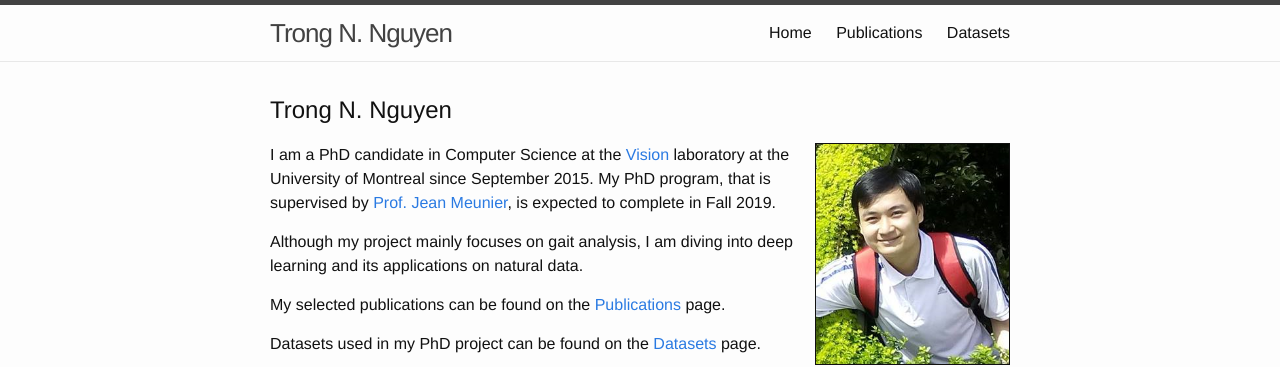
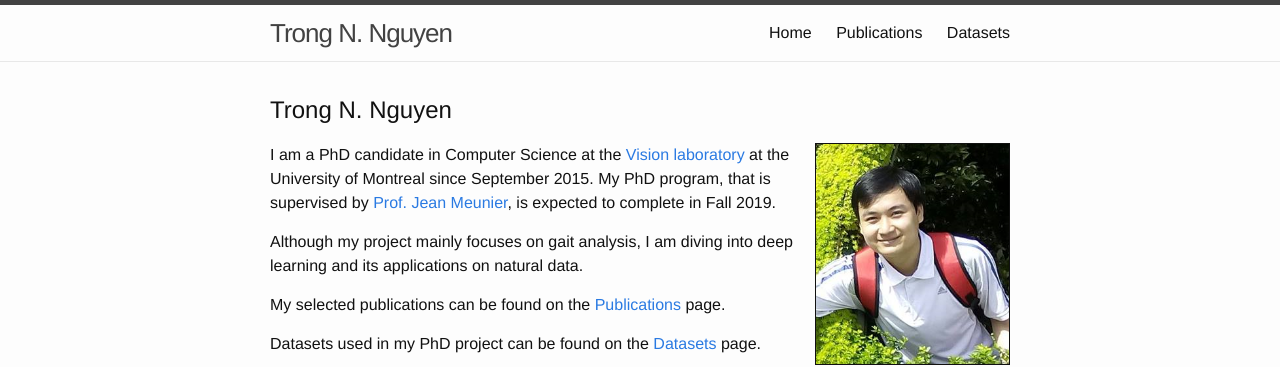
Before and after one commit to nguyetn89/nguyetn89.github.io, a Jekyll site: the page built from index.md, in a window 1280 px wide. Shown: the top 367 px of the page. Built offline with Jekyll 4.4.1, drawn with Linux system fonts in a browser that asks for light colours.

```diff
--- a/index.md
+++ b/index.md
@@ -10,7 +10,7 @@ weight: 1
 
 <img src="/assets/avatar.png" height="220px" border="1px" style="float: right; margin-left: 15px;">
 
-I am a PhD candidate in Computer Science at the [Vision](http://www.iro.umontreal.ca/~labimage/) laboratory at the University of Montreal since September 2015. My PhD program, that is supervised by [Prof. Jean Meunier](http://www-labs.iro.umontreal.ca/~meunier/), is expected to complete in Fall 2019.
+I am a PhD candidate in Computer Science at the [Vision laboratory](http://www.iro.umontreal.ca/~labimage/) at the University of Montreal since September 2015. My PhD program, that is supervised by [Prof. Jean Meunier](http://www-labs.iro.umontreal.ca/~meunier/), is expected to complete in Fall 2019.
 
 Although my project mainly focuses on gait analysis, I am diving into deep learning and its applications on natural data.
 
```
